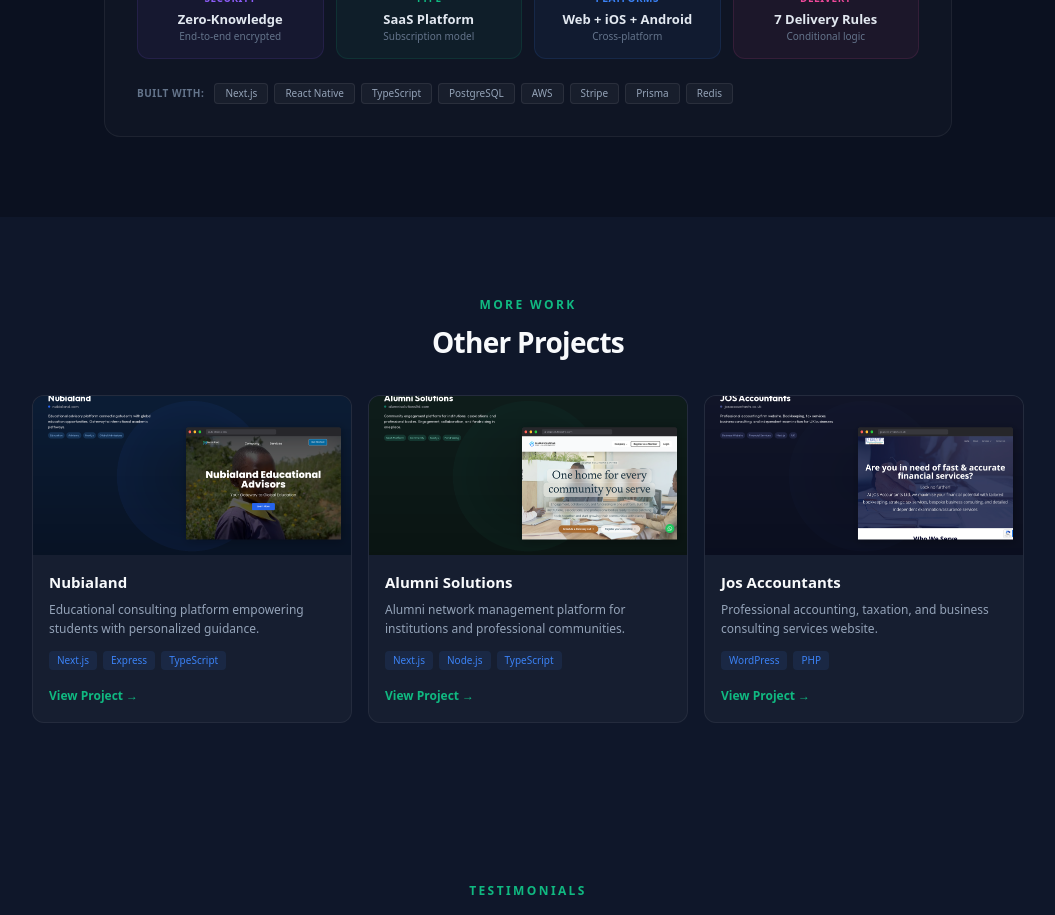
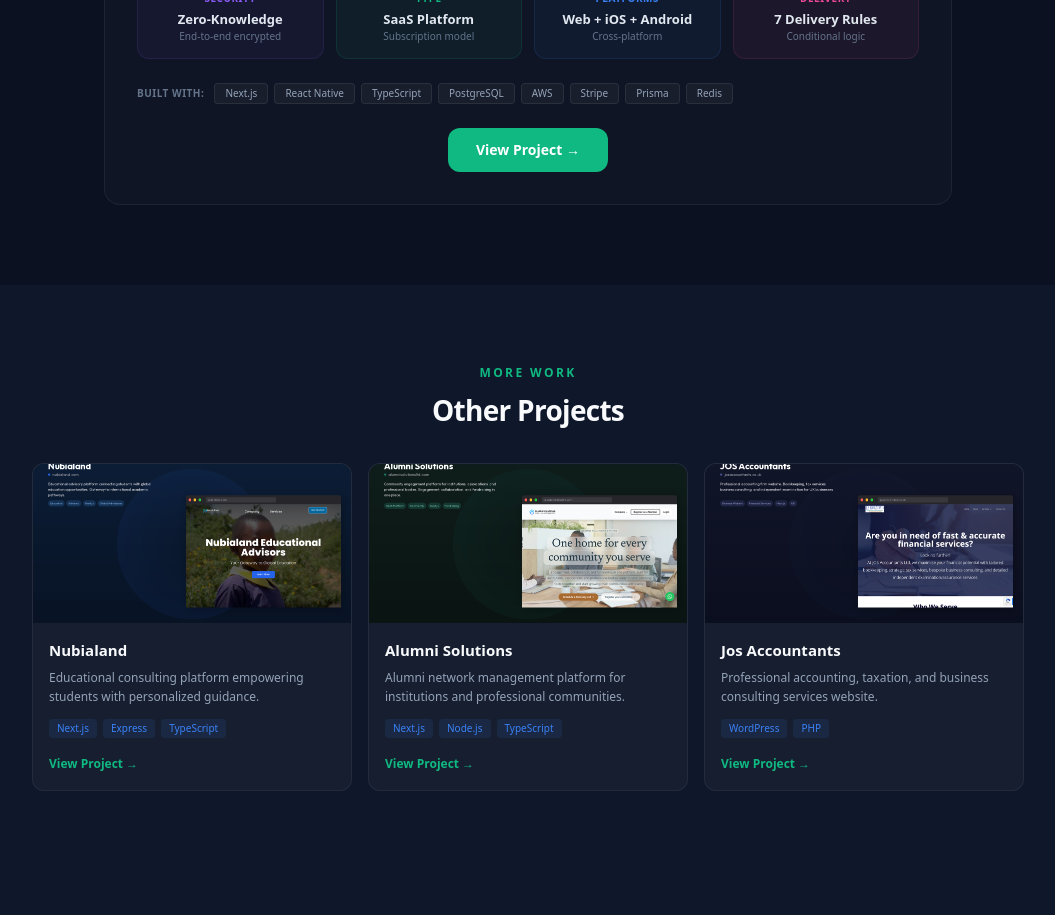
Before and after one commit to iosazee/zeemudia, a Next.js app: page / in a window 1280 px wide. Shown: the part 3260-4175 px from the top of the page, without its empty margins (112-1167 px from the left). Built offline with nearby package versions, Linux system fonts and the light colour scheme; no server answers; what react-google-recaptcha-v3 would draw is missing.

Commit message:
feat: add View Project button to Brianni section

```diff
--- a/components/general/featured-project.tsx
+++ b/components/general/featured-project.tsx
@@ -55,6 +55,17 @@ export default function FeaturedProject() {
           <div className="mt-7">
             <PlatformBadges />
           </div>
+
+          <div className="mt-6 text-center">
+            <a
+              href="https://brianni.co"
+              target="_blank"
+              rel="noopener noreferrer"
+              className="inline-flex items-center gap-2 px-7 py-3 bg-emerald-500 hover:bg-emerald-400 text-white font-semibold rounded-lg transition-colors text-sm"
+            >
+              View Project →
+            </a>
+          </div>
         </div>
       </motion.div>
     </section>
```
